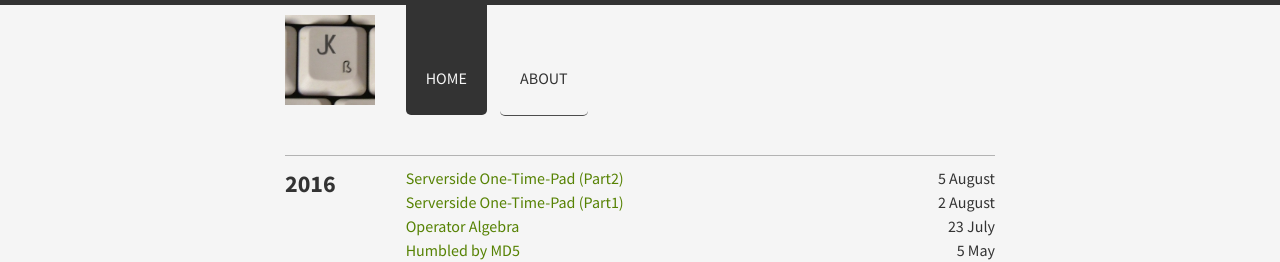
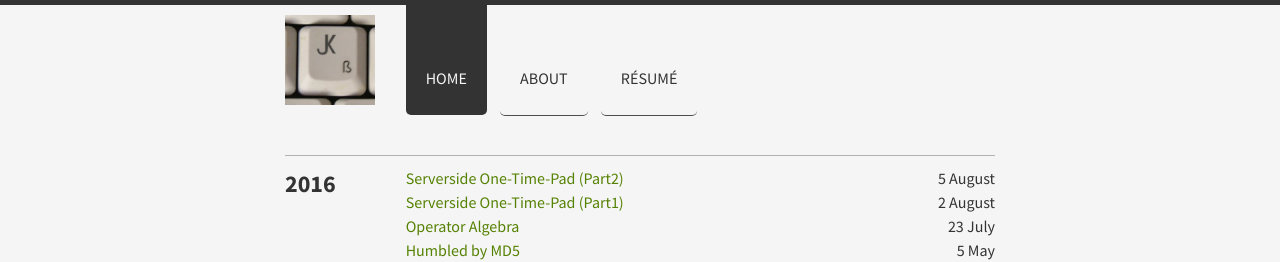
Before and after one commit to joekir/joekir.github.io, a Jekyll site: the page built from index.html, in a window 1280 px wide. Shown: the top 262 px of the page. Built offline with Jekyll 4.4.1, drawn with Linux system fonts in a browser that asks for light colours; nearby versions of some CDN libraries.

Commit message:
navigation update

```diff
--- a/_data/links.yml
+++ b/_data/links.yml
@@ -3,3 +3,6 @@
 
 - url: /about
   title: About
+
+- url: /resume
+  title: Résumé
```
Also changed, not shown: resume/index.md (added, +5 -0 lines), Gemfile.lock.
